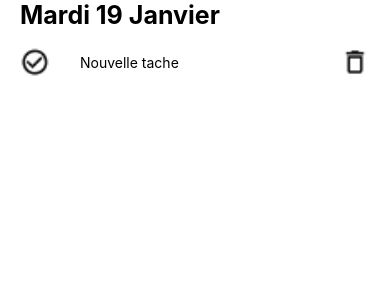
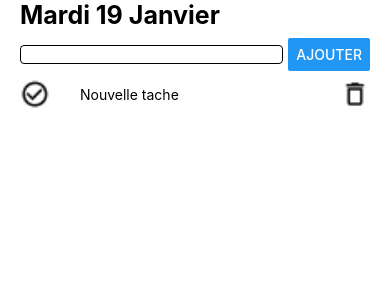
Before and after one commit to SofianePean/app-todo-react-native, a React Native app: screen / in a window 390 px wide. Shown: the top 300 px of the page. Built offline with nearby package versions, Linux system fonts and the light colour scheme.

Commit message:
ajout du bouton pour ajouter une tache

```diff
--- a/App.js
+++ b/App.js
@@ -18,7 +18,7 @@ const styles = StyleSheet.create({
   container: {
     flex: 1,
     backgroundColor: '#fff',
-    paddingTop: Platform.OS === 'android' ? 25 : 0,
+    paddingTop: Platform.OS === 'android' ? 50 : 0,
     paddingLeft:20,
     paddingRight:20
   },
--- a/src/components/TasksEpic/TaskForm.js
+++ b/src/components/TasksEpic/TaskForm.js
@@ -1,14 +1,38 @@
 import React, {useState} from 'react';
-import { View, TextInput } from 'react-native';
+import { View, TextInput, StyleSheet, Button } from 'react-native';
 
 const TaskForm = ({}) => {
     const [title, setTitle] = useState("")
     const onChangeText = value => {setTitle(value)}
+    const onPressButton = () => {}
     return(
-        <View>
-            <TextInput value={title} onChangeText={onChangeText}/>
+        <View style={style.container}>
+            <View style={style.containerInput}>
+                <TextInput value={title} onChangeText={onChangeText}/>
+            </View>
+            <Button
+                title="Ajouter"
+                onPress={onPressButton}
+            />
         </View>
     )
 }
 
+const style = StyleSheet.create({
+    container: {
+        flexDirection: 'row',
+        justifyContent: 'space-between',
+        alignItems: 'center',
+    },
+    containerInput : {
+        borderWidth: 1,
+        borderColor: "black",
+        borderRadius:4,
+        paddingLeft: 7,
+        marginBottom: 15,
+        marginTop: 15,
+        width: "75%",
+    },
+})
+
 export default TaskForm
```
